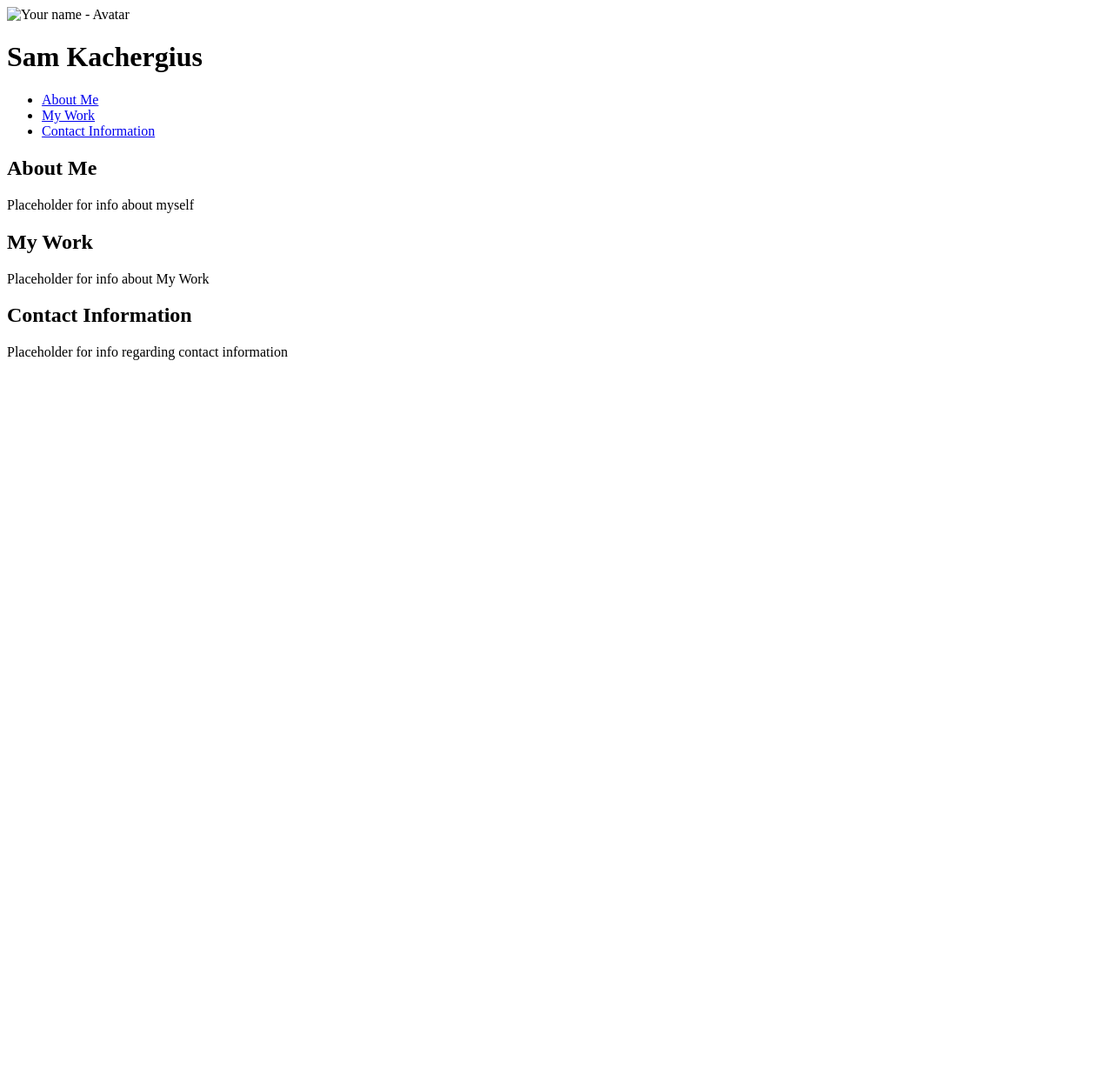
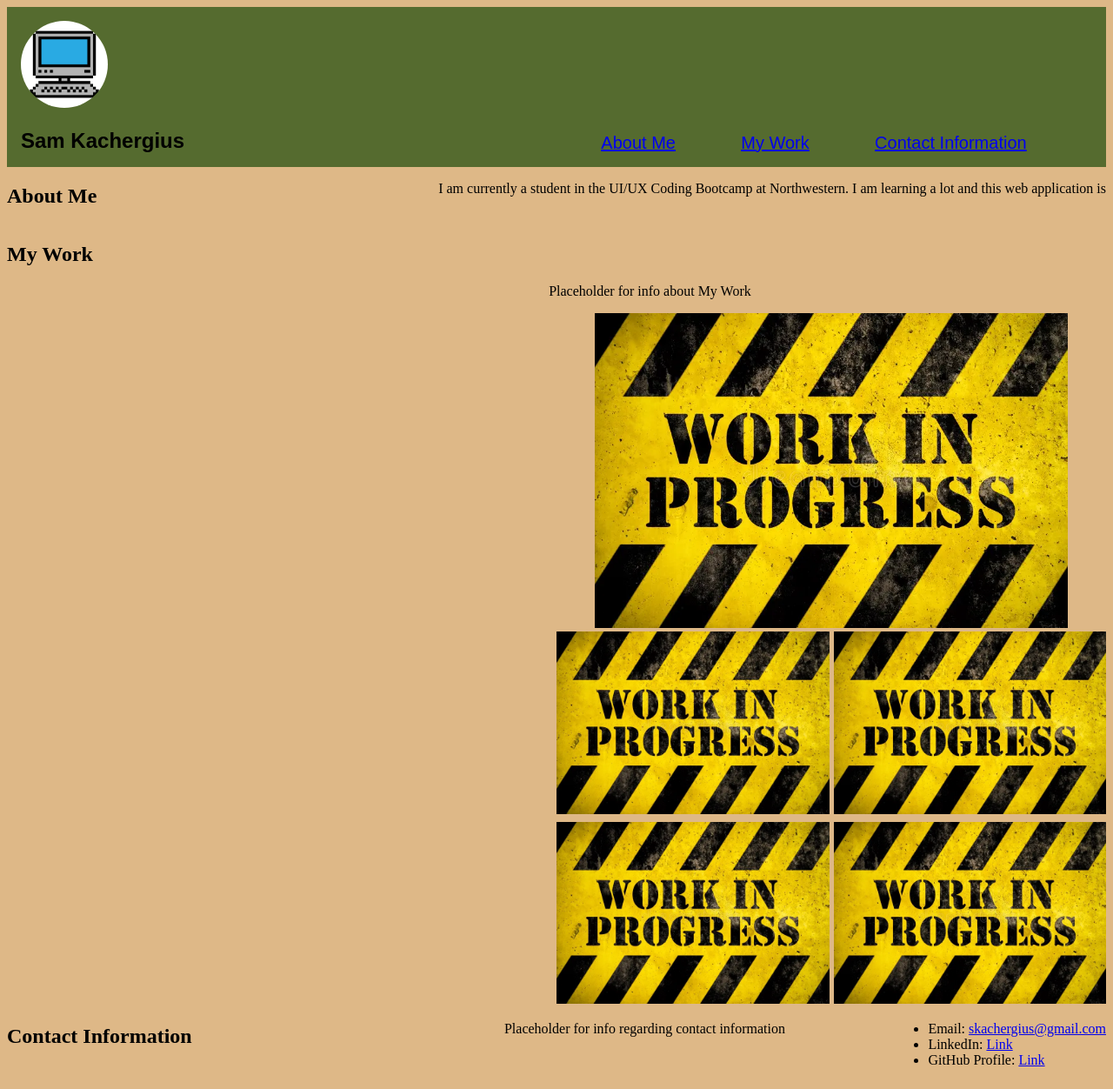
Before and after one commit to ogchromebook/ogchromebook-portfolio, a plain HTML site: page index.html in a window 1280 px wide. Shown: the whole page at 87% size. Before the commit the page ends 800 px from the top, so only its background shows below. Drawn offline with Linux system fonts and the light colour scheme; files that its build step writes are made by us from their sources.

Commit message:
Added proper CSS styling, clickable images of future projects within the HTML file, and worked on the layout of the webpage within the CSS file

```diff
--- a/assets/styles.css
+++ b/assets/styles.css
@@ -0,0 +1,89 @@
+body {
+    background-color: burlywood;
+}
+
+header {
+display: flex;
+justify-content: space-between;
+align-items: center;
+padding: 1rem;
+background-color: darkolivegreen;
+font-family: Arial, Helvetica, sans-serif;
+}
+
+.header-container {
+    width: 100%;
+}
+
+.avatar {
+    width: 100px;
+    height: 100px;
+    border-radius: 50%;
+    margin-right: 1rem;
+}
+
+nav{
+    display: flex;
+    justify-content: space-between;
+}
+
+nav ul{
+    display: flex;
+    align-items: flex-end;
+    list-style-type: none;
+    justify-content: space-evenly;
+    width: 50vw;
+    margin: 0;
+    padding: 0;
+    font-family: Arial, Helvetica, sans-serif;
+    font-size: 1.25rem;
+}
+
+nav li a:hover {
+    color: #000;
+}
+
+.my-work{
+    display: flex;
+    justify-content: space-between;
+}
+
+h1{
+    margin-bottom: 0%;
+}
+
+h2{
+    margin-right: 20px;
+    text-align: left;
+}
+
+p{
+    text-align: center;
+    padding-left: 17%;
+}
+
+.image-container {
+    height: 100%;
+    width: 43%;
+    margin: 0 auto;
+    padding-left: 50%;
+  }
+
+.featured-image {
+    width: 100%;
+    max-height: 100%;
+    object-fit: contain;
+}
+
+.image-grid {
+    display: grid;
+    grid-template-columns: repeat(2, 1fr);
+    grid-gap: 5px;
+    align-items: end;
+    padding-left: 50%;
+  }
+
+  .image-grid img {
+    width: 100%;
+    height: auto;
+  }
--- a/index.html
+++ b/index.html
@@ -1,18 +1,18 @@
 <!DOCTYPE html>
-<html lang ="en"
-<head>
-    <meta charset="UTF-8"
-    <meta name="viewport" content="width=device-width, intitial-scale=1.0">
-    <title>OGChromebook's Portfolio</title>
-    <link rel="stylesheet" href="styles.css">
+<html lang="en" <head>
+<meta charset="UTF-8">
+<meta name="viewport" content="width=device-width, initial-scale=1.0">
+<title>OGChromebook's Portfolio</title>
+<link rel="stylesheet" href="./assets/styles.css">
 </head>
 
 <body>
     <header>
-        <div class="developer-information">
-            <img src="placeholder for avatar" alt="Your name - Avatar" class="avatar">
-            <h1>Sam Kachergius</h1>
+        <div class="header-container">
+            <img src="./assets/images/istockphoto-1393782036-612x612.jpg" alt="OGChromebook - 8 bit Computer"
+                class="avatar">
             <nav>
+              <h1>Sam Kachergius</h1>
                 <ul>
                     <li><a href="#about-me">About Me</a></li>
                     <li><a href="#my-work">My Work</a></li>
@@ -22,19 +22,46 @@
         </div>
     </header>
 
-    <section id ="about-me">
+    <section id="about-me" class="my-work">
         <h2>About Me</h2>
-        <p>Placeholder for info about myself</p>
+        <p>I am currently a student in the UI/UX Coding Bootcamp at Northwestern. I am learning a lot and this web application is </p>
     </section>
 
-    <section id ="my-work">
+    <section id="my-work">
         <h2>My Work</h2>
         <p>Placeholder for info about My Work</p>
-    </section>
+        <div class="project-links">
+          <div class="image-container">
+            <a href="link-to-image1.jpg" target="_blank">
+                <img src="/assets/images/work-progress-warning-sign-stencil-yellow-black-stripes-painted-over-concrete-wall-cement-texture-background-concept-123015550.webp" alt="Project 1 Thumbnail" class="featured-image">
+              </a>
+          </div>
+          <div class="image-grid">
+            <a href="link-to-image2.jpg" target="_blank">
+              <img src="./assets/images/work-progress-warning-sign-stencil-yellow-black-stripes-painted-over-concrete-wall-cement-texture-background-concept-123015550.webp" alt="Project 2 Thumbnail">
+            </a>
+            <a href="link-to-image3.jpg" target="_blank">
+              <img src="./assets/images/work-progress-warning-sign-stencil-yellow-black-stripes-painted-over-concrete-wall-cement-texture-background-concept-123015550.webp" alt="Project 3 Thumbnail">
+            </a>
+            <a href="link-to-image4.jpg" target="_blank">
+              <img src="./assets/images/work-progress-warning-sign-stencil-yellow-black-stripes-painted-over-concrete-wall-cement-texture-background-concept-123015550.webp" alt="Project 4 Thumbnail">
+            </a>
+            <a href="link-to-image5.jpg" target="_blank">
+              <img src="./assets/images/work-progress-warning-sign-stencil-yellow-black-stripes-painted-over-concrete-wall-cement-texture-background-concept-123015550.webp" alt="Project 5 Thumbnail">
+            </a>
+          </div>
+        </div>
 
-    <section id ="contact-info">
+        </section>
+
+    <section id="contact-info" class="my-work">
         <h2>Contact Information</h2>
         <p>Placeholder for info regarding contact information</p>
+        <ul>
+            <li>Email: <a href="mailto:skachergius@gmail.com">skachergius@gmail.com</a></li>
+            <li>LinkedIn: <a href="https://www.linkedin.com/in/sam-kachergius-5b41b4157/">Link</a></li>
+            <li>GitHub Profile: <a href="https://github.com/ogchromebook">Link</a></li>
+        </ul>
     </section>
 
 </body>
```
Also changed, not shown: assets/images/istockphoto-1393782036-612x612.jpg (added), assets/images/work-progress-warning-sign-stencil-yellow-black-stripes-painted-over-concrete-wall-cement-texture-background-concept-123015550.webp (added).
